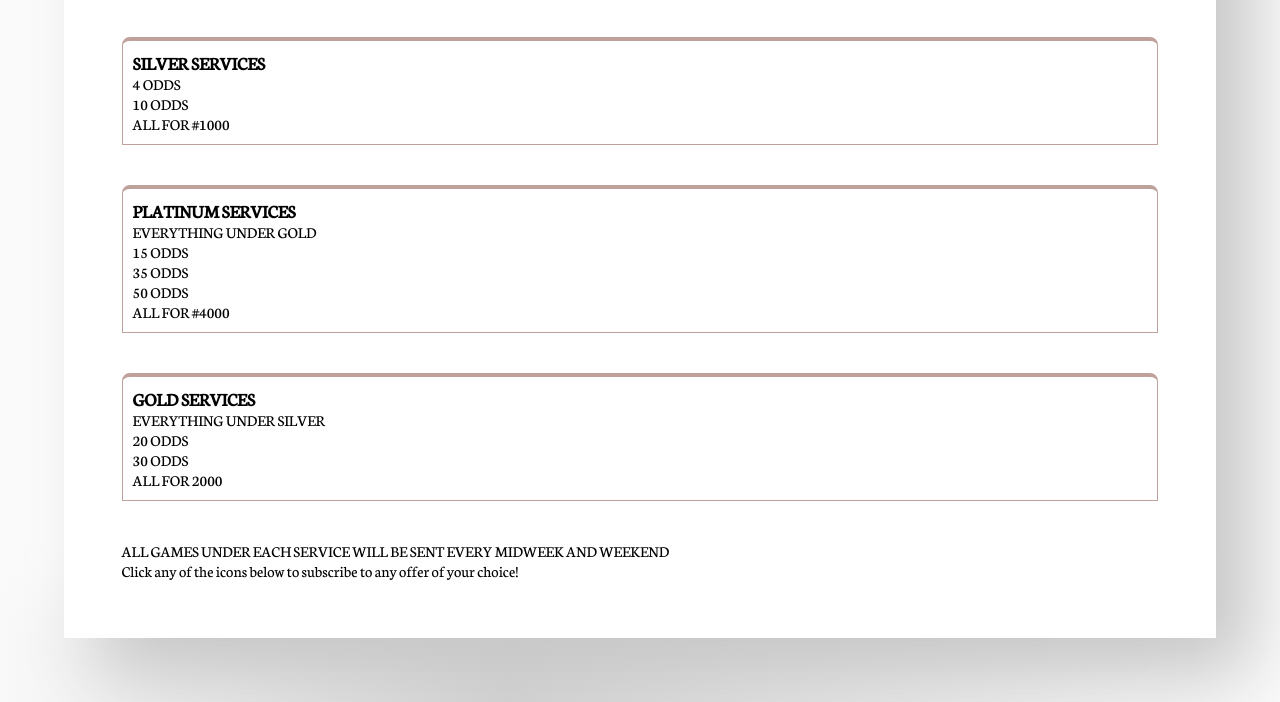
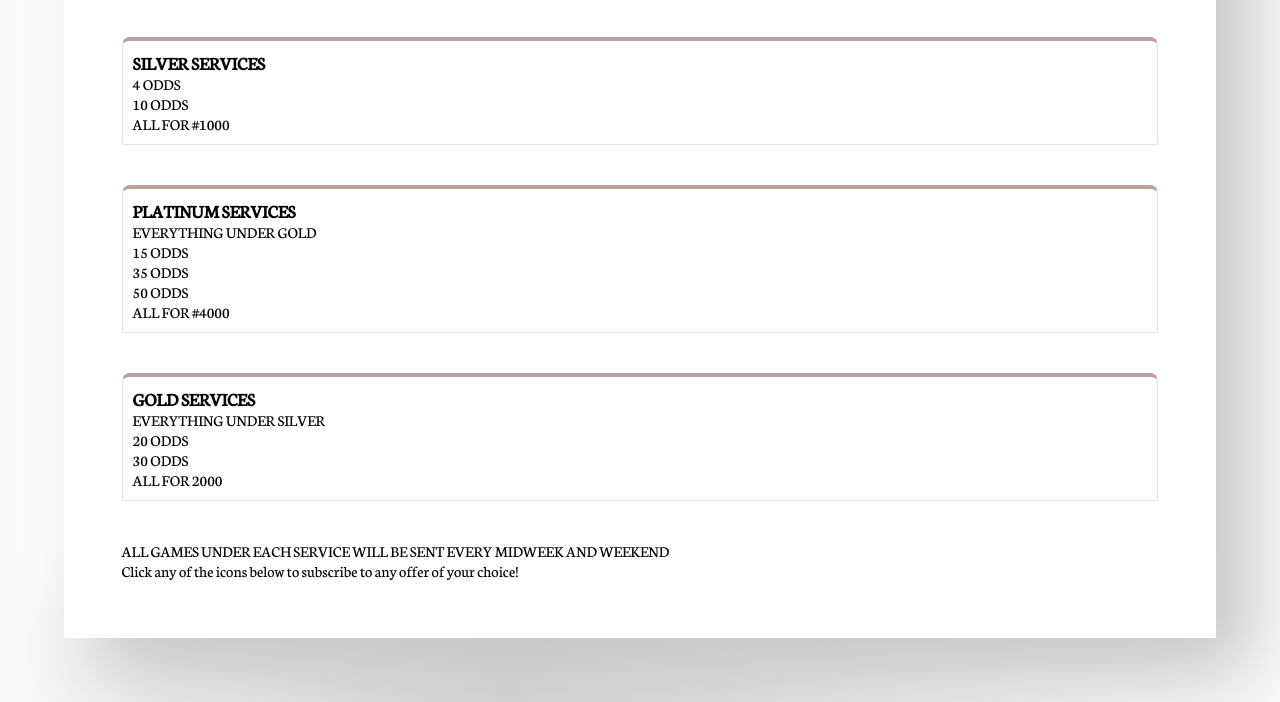
Before and after one commit to ileri-oluwa-kiiye/cruvbet, a plain HTML site: page index.html in a window 1280 px wide. Shown: the part 237-939 px from the top of the page. Drawn offline with Linux system fonts and the light colour scheme.

```diff
--- a/style.css
+++ b/style.css
@@ -40,9 +40,9 @@ h2{
 }
 
 section{
-    border: 1px solid rgb(189,161,154);
+    border: 1px solid rgb(243, 223, 218);
     border-top: 4px solid rgb(189,161,154);
-    border-radius: 8px 8px 0px 0px;
+    border-radius: 8px 8px 2px 2px;
     margin: 40px 0px;
     padding: 10px;
 
```
